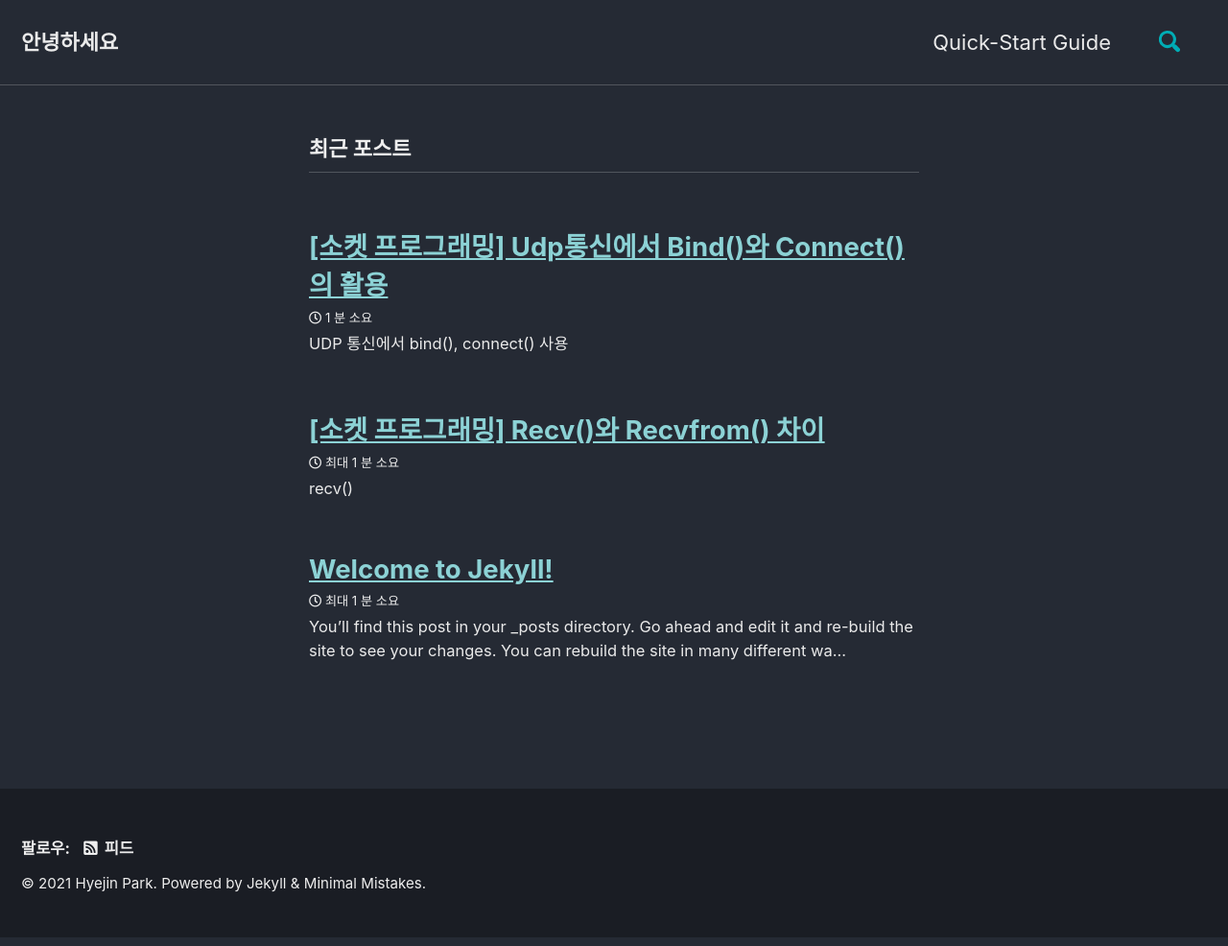
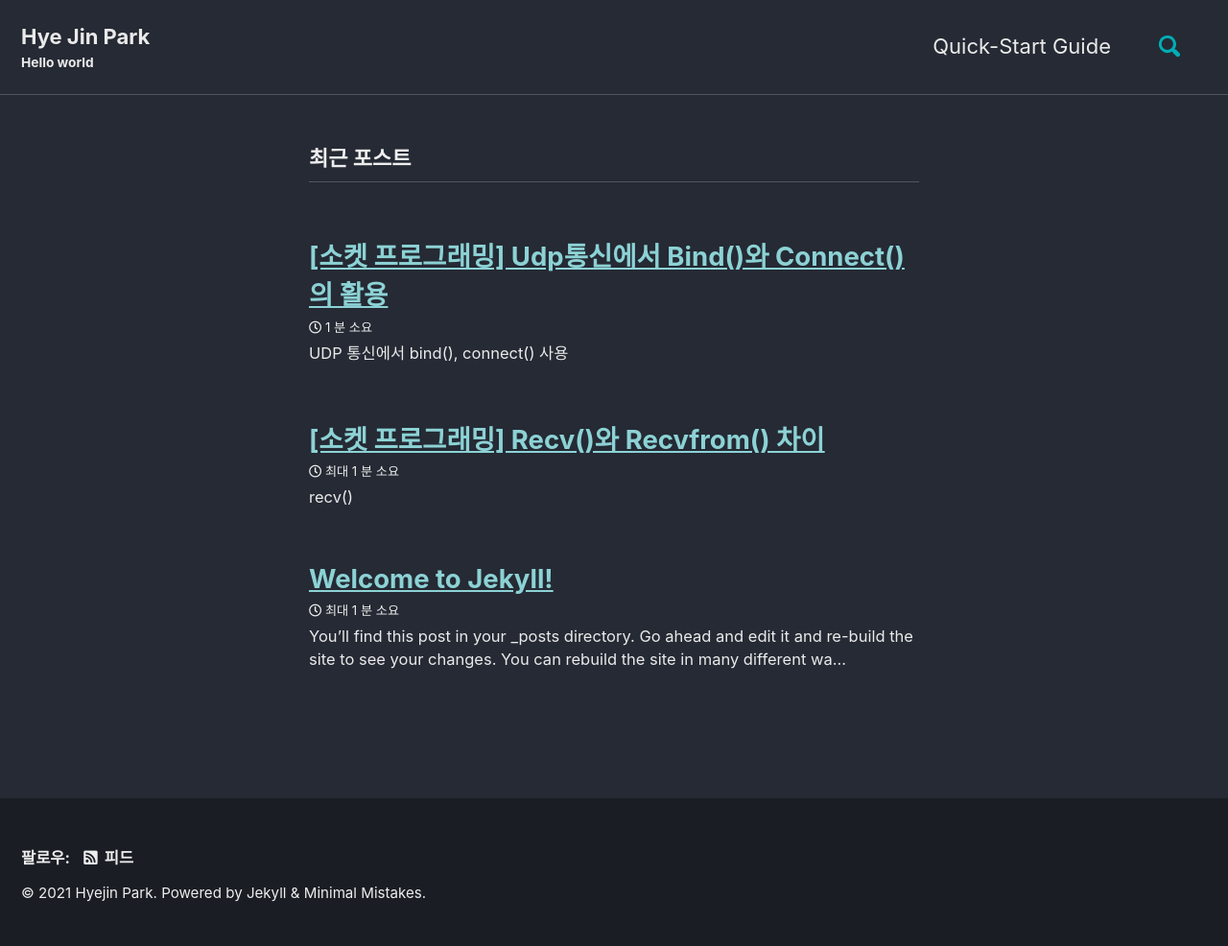
Before and after one commit to hyejin2475/hyejin2475.github.io, a Jekyll site: the page built from index.markdown, in a window 1280 px wide. Shown: the whole page at 96% size. Built offline with Jekyll 4.4.1, drawn with Linux system fonts in a browser that asks for light colours; cached includes are drawn as plain includes; the list of posts is cut into pages by our own code.

Commit message:
no comment

```diff
--- a/_config.yml
+++ b/_config.yml
@@ -16,9 +16,9 @@ minimal_mistakes_skin    : "dark" # "air", "aqua", "contrast", "dark", "dirt", "
 
 # Site Settings
 locale                   : "ko-KR"
-title                    : "안녕하세요"
+title                    : "Hye Jin Park"
 title_separator          : "-"
-subtitle                 : # site tagline that appears below site title in masthead
+subtitle                 : "Hello world" # site tagline that appears below site title in masthead
 name                     : "Hyejin Park"
 description              : "An amazing website."
 url                      : # the base hostname & protocol for your site e.g. "https://mmistakes.github.io"
```
